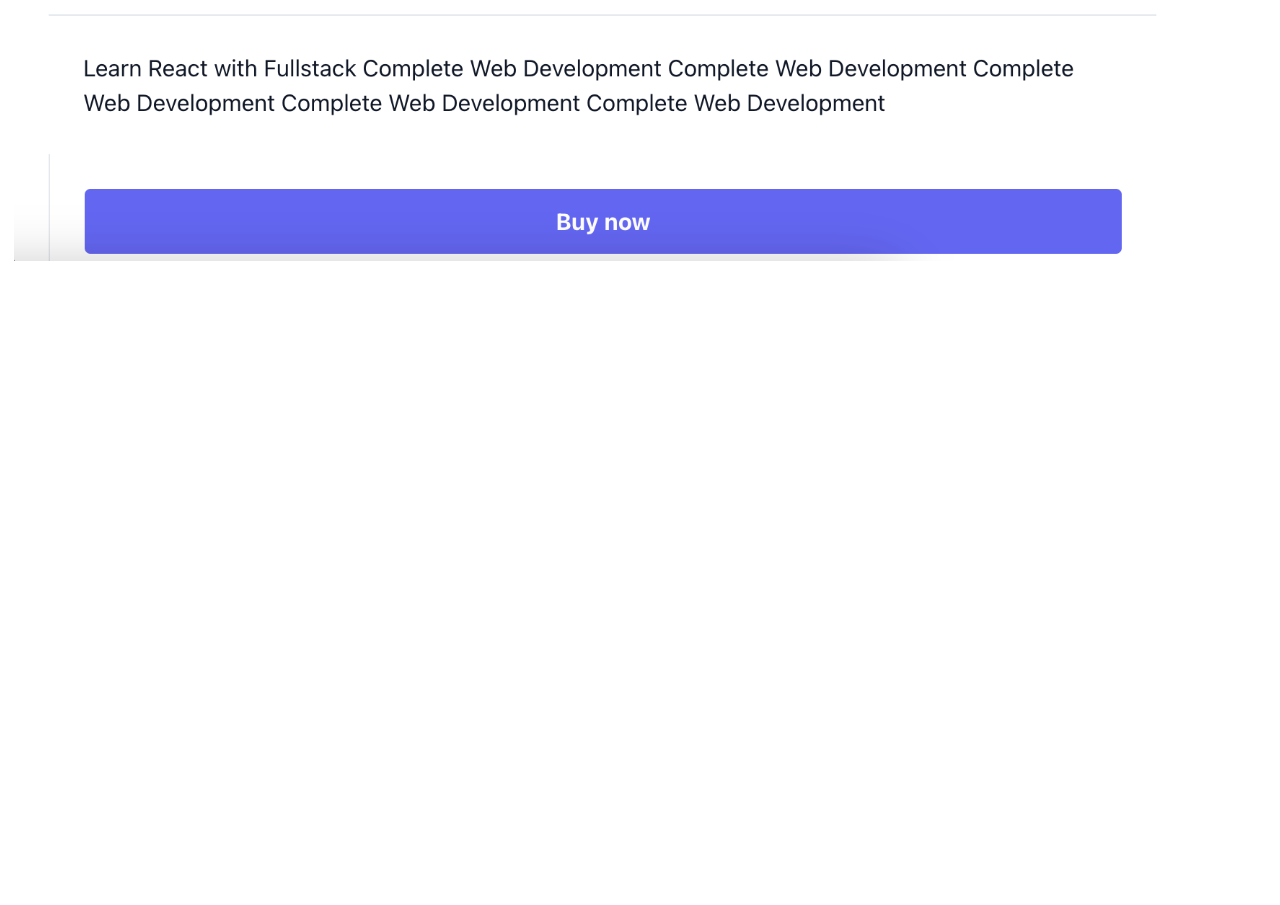
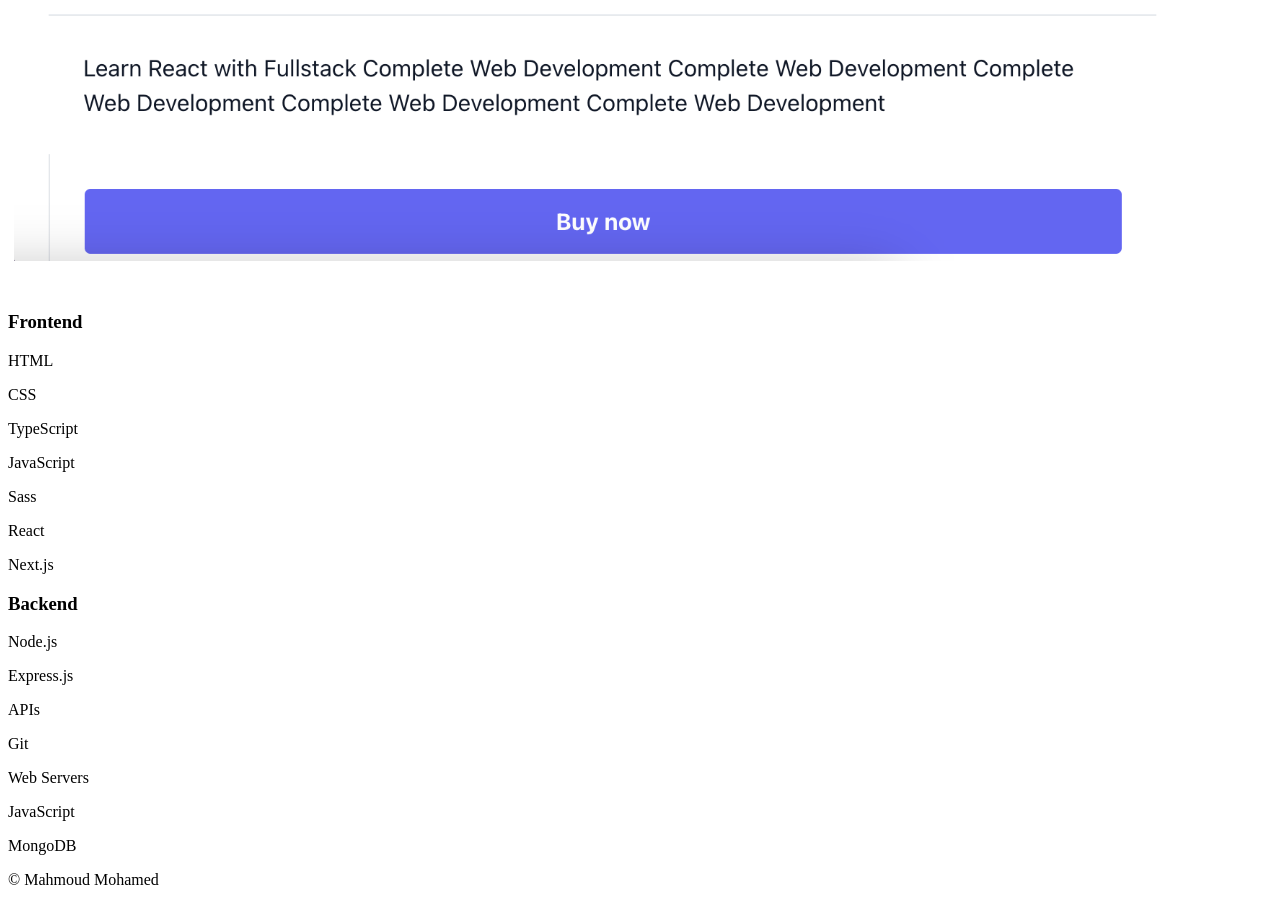
Before and after one commit to Mahmoud-8/Portfolio, a plain HTML site: page index.html in a window 1280 px wide. Shown: the part 6058-6963 px from the top of the page. Before the commit the page ends 6358 px from the top, so only its background shows below. Drawn offline with Linux system fonts and the light colour scheme.

Commit message:
done project

```diff
--- a/index.html
+++ b/index.html
@@ -75,5 +75,32 @@
             </a>
         </div>
     </section>
+    <section class="skills" id="skills">
+        <div class="wrapper">
+            <h3>Frontend</h3>
+            <article class="frontend-skills">
+                <p>HTML</p>
+                <p>CSS</p>
+                <p>TypeScript</p>
+                <p>JavaScript</p>
+                <p>Sass</p>
+                <p>React</p>
+                <p>Next.js</p>
+            </article>
+        </div>
+        <div class="wrapper">
+            <h3>Backend</h3>
+            <article class="backend-skills">
+                <p>Node.js</p>
+                <p>Express.js</p>
+                <p>APIs</p>
+                <p>Git</p>
+                <p>Web Servers</p>
+                <p>JavaScript</p>
+                <p>MongoDB</p>
+            </article>
+        </div>
+    </section>
+    <footer><p>&copy Mahmoud Mohamed</p></footer>
 </body>
 </html>
```
